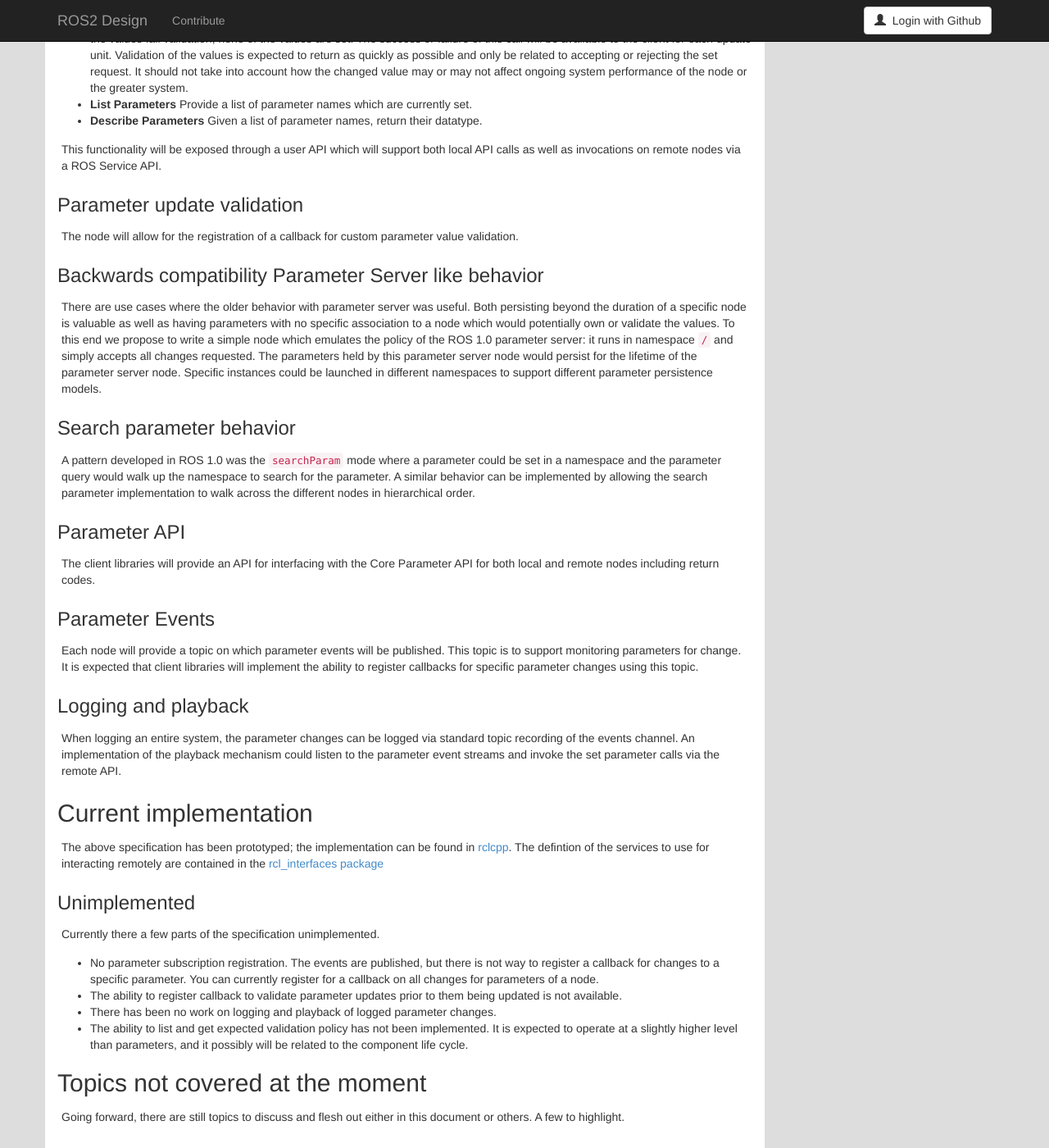
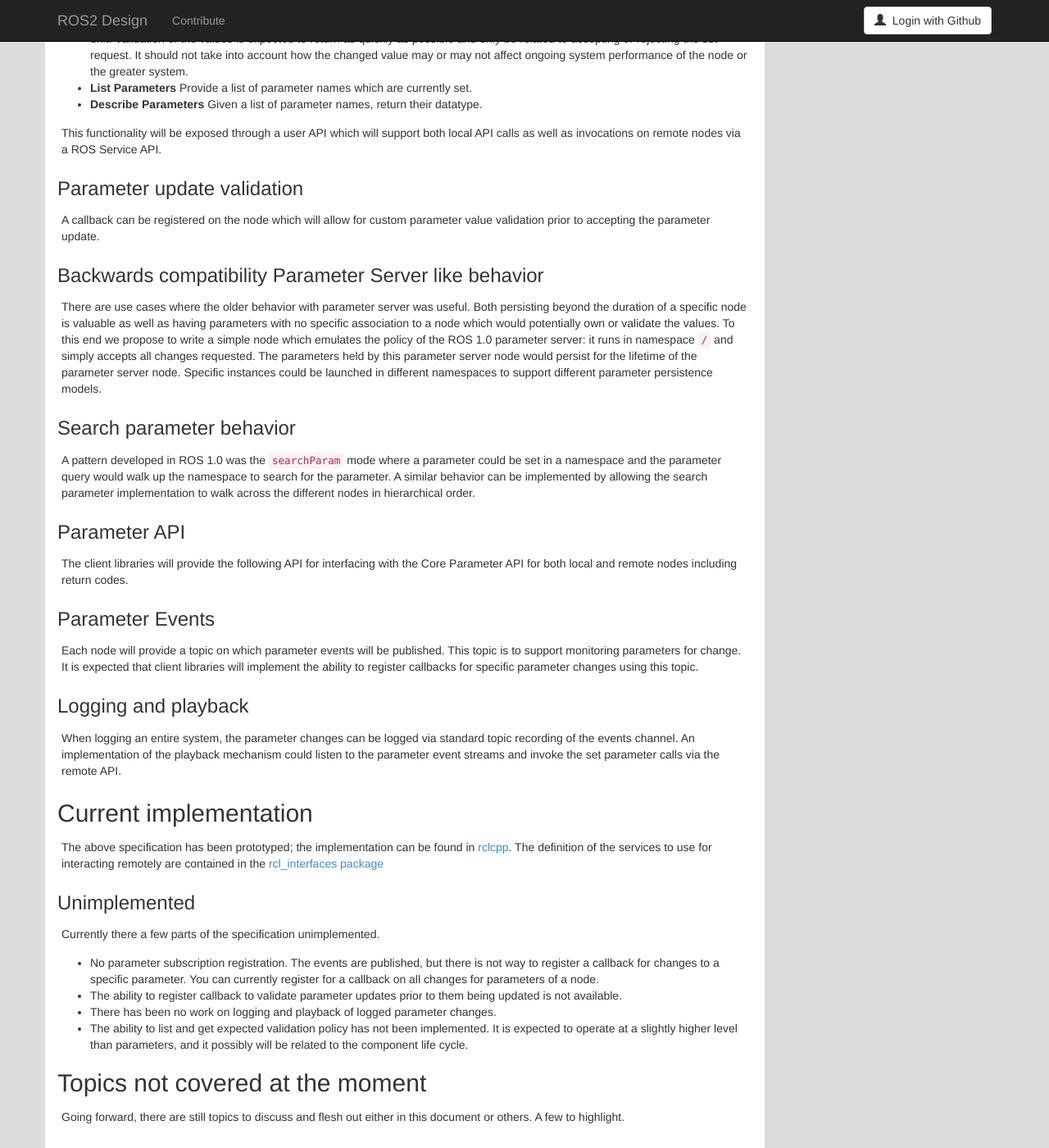
Before and after one commit to ros2/design, a Jekyll site: the page built from articles/055_ros_parameter_design.md, in a window 1280 px wide and 1400 px high, scrolled down 2440 px. Shown: the whole window at 82% size. Built offline with Jekyll 4.4.1, drawn with Linux system fonts in a browser that asks for light colours; nearby versions of some CDN libraries; some of the changed text lies outside the part shown.

Commit message:
Addressing feedback from @dirk-thomas

```diff
--- a/articles/055_ros_parameter_design.md
+++ b/articles/055_ros_parameter_design.md
@@ -72,10 +72,9 @@
     Since the validation criteria can be arbitrary complex and can potentially not be communicated to a client the parameter server could offer to validate an atomic set of parameters and respond with a boolean flag if the values would be accepted (based on the current criteria).
     Obviously the result might be different when the values are set shortly after but it would allow to implement validators in e.g. a GUI generically.
 
-- **Check what parameters are expected to be set for a particular Node**
+- **Provide visibility into what parameters are expected to pass validation vs be rejected**
 
-    This would help prevent logical errors which arrise from setting the wrong parameter based on a typo.
-    The node could enforce this by rejecting unexpected names, but there are some cases where knowing the expected parameter names would be useful for developer tools.
+    When updating a value it can be valuable to know if the parameter update would be accepted without actually requesting the change to happen.
 
 - **Provide clear rules on the lifetime of a parameter**
 
@@ -142,7 +141,7 @@
 
 ### Parameter update validation
 
-The node will allow for the registration of a callback for custom parameter value validation.
+A callback can be registered on the node which will allow for custom parameter value validation prior to accepting the parameter update.
 
 ### Backwards compatibility Parameter Server like behavior
 
@@ -160,7 +159,7 @@
 
 ### Parameter API
 
-The client libraries will provide an API for interfacing with the Core Parameter API for both local and remote nodes including return codes.
+The client libraries will provide the following API for interfacing with the Core Parameter API for both local and remote nodes including return codes.
 
 ### Parameter Events
 
@@ -176,7 +175,7 @@
 ## Current implementation
 
 The above specification has been prototyped; the implementation can be found in [rclcpp](https://github.com/ros2/rclcpp).
-The defintion of the services to use for interacting remotely are contained in the [rcl_interfaces package](https://github.com/ros2/rcl_interfaces)
+The definition of the services to use for interacting remotely are contained in the [rcl_interfaces package](https://github.com/ros2/rcl_interfaces)
 
 ### Unimplemented
 
@@ -205,3 +204,8 @@
 Adding support for arrays in the interface is relatively straight forward.
 It slightly increases the complexity of the API for users, but can support several use cases.
 A use case for arrays of numbers is expressing a matrix or vector, addressing each position in a matrix by some sort of row-column naming scheme can get very cumbersome.
+
+### Predeclared interface to support static checking/validation.
+
+The ability to declare an API which can help with static checks and prevent logical errors which arrise from setting the wrong parameter based on a typo.
+The node could enforce this by rejecting unexpected names, but there are some cases where knowing the expected parameter names would be useful for developer tools.
```
